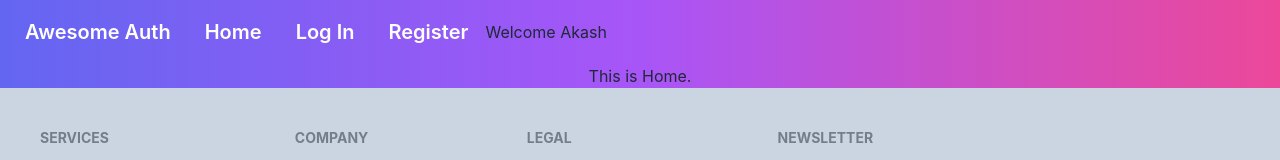
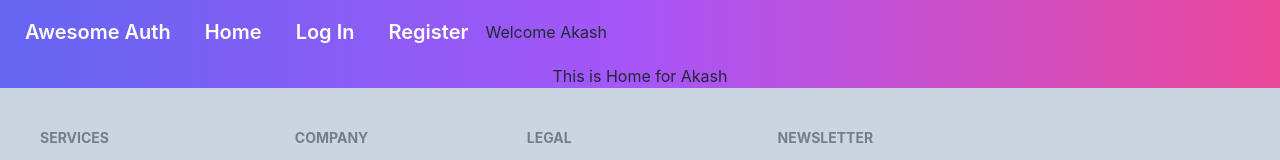
Before and after one commit to raselASrock/auth-router-context-app, a React (Create React App) app: page / in a window 1280 px wide. Shown: the top 160 px of the page. Built offline with nearby package versions, Linux system fonts and the light colour scheme.

Commit message:
context-app

```diff
--- a/src/Components/Home.js
+++ b/src/Components/Home.js
@@ -1,9 +1,12 @@
 import React from 'react';
+import { useContext } from 'react';
+import { AuthContext } from '../Context/UserContext';
 
 const Home = () => {
+    const {user} = useContext(AuthContext)
     return (
         <div>
-            <h3>This is Home.</h3>
+            <h3>This is Home for {user?.displayName}</h3>
         </div>
     );
 };
--- a/src/Context/UserContext.js
+++ b/src/Context/UserContext.js
@@ -1,9 +1,14 @@
 import React, { createContext } from 'react';
+import { useState } from 'react';
+import {getAuth} from 'firebase/auth';
+import app from '../Firebase/Firebase.config';
 
 export const AuthContext = createContext();
 
+const auth = getAuth(app)
+
 const UserContext = ({children}) => {
-    const user = {displayName:'Akash'}
+    const [user, setUser] = useState({displayName:'Akash'})
 
     const authInfo = {user: user}
 
```
Also changed, not shown: src/_steps.js (+6 -1 lines).
